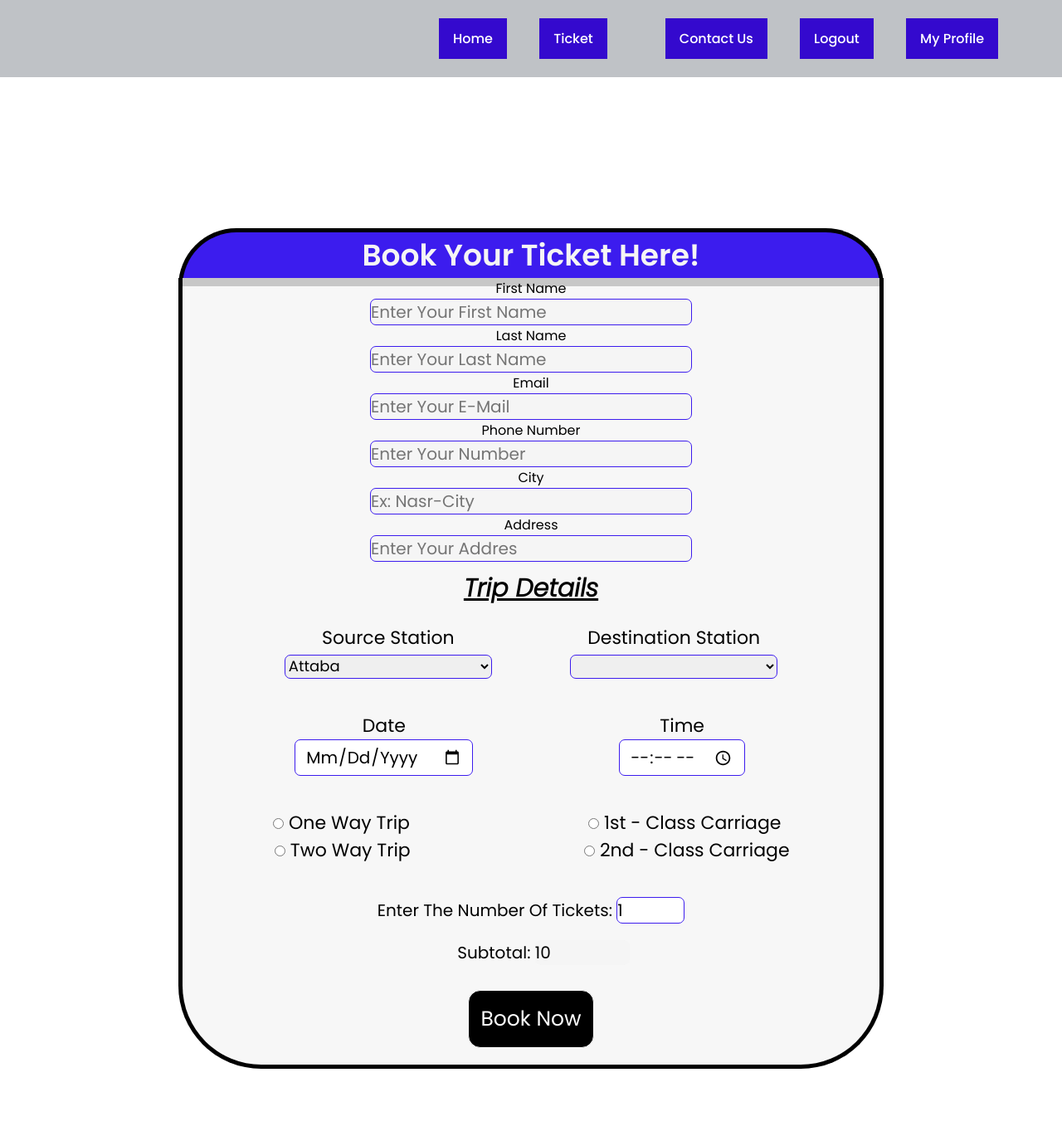
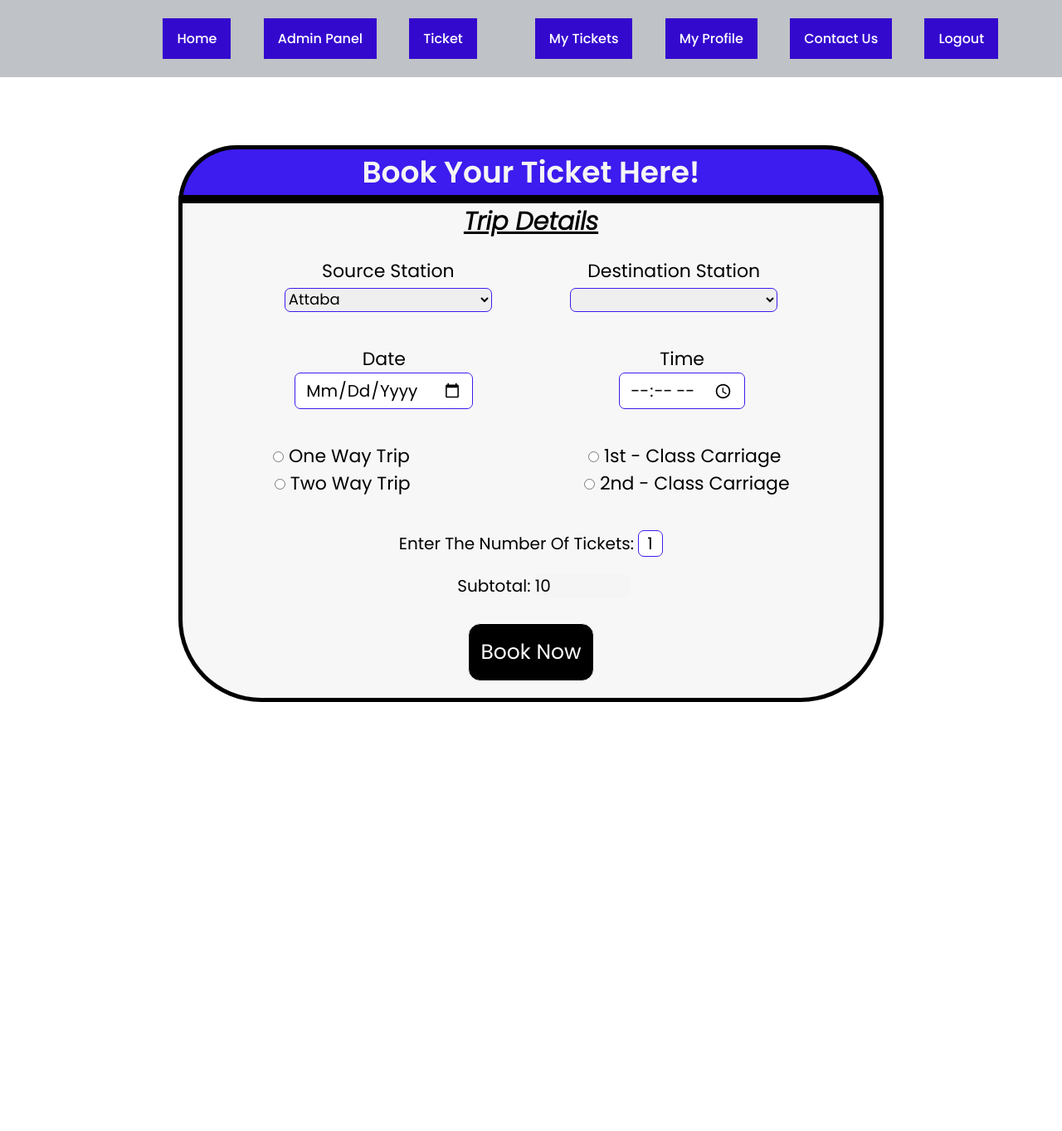
Before and after one commit to nouka01/TrainTicketingSystem, a PHP site: page /book-a-ticket.php in a window 1280 px wide. Shown: the whole page at 83% size. After the commit the page ends 846 px from the top, so only its background shows below. Run offline with PHP 8.4, Linux system fonts and the light colour scheme; a user stored in the database is signed in; data comes from the database, SQL or seed files in the repository.

Commit message:
Further modifications

```diff
--- a/admin-panel/all-tickets.php
+++ b/all-tickets.php
@@ -5,9 +5,12 @@
     <meta charset="UTF-8">
     <meta http-equiv="X-UA-Compatible" content="IE=edge">
     <meta name="viewport" content="width=device-width, initial-scale=1.0">
-    <link rel="stylesheet" href="admin-panel.css">
+    <link rel="stylesheet" href="CSS/admin-panel.css">
     <title>Document</title>
 </head>
+
+<?php session_start();
+    include 'navbar.php';?>
 
 <body>
     <div class="sidenav">
--- a/book-a-ticket.php
+++ b/book-a-ticket.php
@@ -5,8 +5,47 @@
 <head>
     <meta charset="UTF-8">
     <meta name="viewport" content="width=device-width, initial-scale=1.0">
-    <title>Document</title>
+    <title>Book a ticket form</title>
     <link rel="stylesheet" href="css/book-ticket-stylesheet.css">
+
+    <script>
+    var today=new Date();
+    var todayDate=today.getFullYear()+'-'+(today.getMonth()+1)+'-'+today.getDate();
+
+    function validateform(){
+    var date=document.bookticket.date.value;
+    var time=document.bookticket.time.value;
+    var way=document.bookticket.way.value;
+    var cariage=document.bookticket.cariage.value;
+    var ticketCount=document.bookticket.ticketCount.value;
+
+    if (date==null || date==""){
+        alert("Date can't be blank.");
+    return false;
+    }
+    else if(date<=todayDate){
+        alert("Date can't be in the past.");
+    return false;
+    }
+    else if(time==null || time==""){
+        alert("Time can't be blank.");
+    return false;
+    }
+    else if(way==null || way==""){
+        alert("Choose wether The trip is one way or two way.");
+    return false;
+
+    }
+    else if(cariage==null || cariage==""){
+        alert("Choose a Class cariage option.");
+    return false;
+    }
+    else if(ticketCount<=0 || ticketCount>30){
+        alert("Choose sufficient number of tickets.");
+    return false;
+    }
+    }
+</script>
 
 
 </head>
@@ -26,59 +65,8 @@
         <h1><b>Book your ticket here!</b></h1>
     </div>
 
-    <form action = "" method="post">
+    <form name="bookticket" action = "" method="post"  onsubmit="return validateform()" >
         <div class="user-input">
-
-            <div class="User-name">
-                <div class="fn">
-                    <label for="fn">First Name</label>
-                    <br>
-                    <input type="text" name="firstName" id="fn"  disabled autofocus placeholder="Enter your First name "
-                        maxlength="20">
-                </div>
-
-                <div class="ln">
-                    <label for="ln">Last Name</label>
-                    <br>
-                    <input type="text" name="lastName" id="ln"  disabled placeholder="Enter your Last name"
-                        maxlength="20">
-                </div>
-
-            </div>
-
-            <div class="Email-and-phoneNumber">
-                <div class="email">
-                    <label for="mail">Email</label>
-                    <br>
-                    <input type="email" name="email" id="mail" disabled  placeholder="Enter your E-mail" maxlength="40">
-                </div>
-
-                <div class="number">
-                    <label for="pn"> Phone Number</label>
-                    <br>
-                    <input type="number" name="pn" id="pn" disabled  placeholder="Enter your number" maxlength="15">
-                </div>
-
-            </div>
-
-            <div class="city-and-address">
-                <div class="city">
-                    <label for="city">City</label>
-                    <br>
-                    <input type="text" name="city" id="city" disabled placeholder="ex: Nasr-city" maxlength="20">
-                </div>
-
-                <div class="address">
-                    <label for="address"> Address</label>
-                    <br>
-                    <input type="text" name="address" id="address" disabled placeholder="Enter your addres"
-                        maxlength="100">
-                </div>
-            </div>
-
-
-            <hr>
-
 
             <div class="radio-buuton-header">
                 <p class="p2"><b>Trip Details</b></p>
@@ -95,7 +83,8 @@
                     <select name="sourceStation" id="source" required>
 
                         <optgroup label="Source Stations">
-                        <?php   $sourceStationsSQL = "SELECT source FROM stations";
+                        <?php
+                         $sourceStationsSQL = "SELECT source FROM stations";
                         $result = $conn->query($sourceStationsSQL);
 
                         while($row = $result->fetch_assoc()){
@@ -118,7 +107,8 @@
 
 
                         <optgroup label="Destination Stations">
-                        <?php   $destinationStationsSQL = "SELECT destination FROM stations";
+                        <?php
+                        $destinationStationsSQL = "SELECT destination FROM stations";
                         $result = $conn->query($destinationStationsSQL);
 
                         while($row = $result->fetch_assoc()){
@@ -136,32 +126,32 @@
                 <div class="date">
                     <label for="date">Date</label>
                     <br>
-                    <input type="date" id="date" name = 'date' required>
+                    <input type="date" id="date" name = 'date'>
                 </div>
 
                 <div class="time">
                     <label for="time">Time</label>
                     <br>
-                    <input type="time"  id="time" name = 'time' required>
+                    <input type="time"  id="time" name = 'time'>
                 </div>
             </div>
 
             <div class="oneWay-twoWay">
-                <input id="oneWay" type="radio" value="One Way" name="way" required>
+                <input id="oneWay" type="radio" value="One Way" name="way">
                 <label for="oneWay">One way trip</label>
 
                 <br>
 
-                <input id="twoWay" type="radio" value="Two Way" name="way" required>
+                <input id="twoWay" type="radio" value="Two Way" name="way">
                 <label for="twoWay">Two way trip</label>
             </div>
             <div class="firstClass-secondClass">
-                <input id="firstClass" type="radio" value="First Class" name="class" required>
+                <input id="firstClass" type="radio" value="First Class" name="cariage" >
                 <label for="firstClass">1st - Class Carriage</label>
 
                 <br>
 
-                <input id="secondClass" type="radio" value="Second Class" name="class" required>
+                <input id="secondClass" type="radio" value="Second Class" name="cariage">
                 <label for="secondClass">2nd - Class Carriage</label>
             </div>
 
@@ -169,7 +159,7 @@
 
             <div class="no-of-tickets">
                 <label for="noTickets">Enter the number of tickets: </label>
-                <input id="noTickets" type="number" name = 'ticketCount' max="20" min="1" step="1" value="1">
+                <input id="noTickets" type="number" name = 'ticketCount' value="1">
             </div>
 
             <div class="ticket-price">
@@ -184,12 +174,9 @@
 
                 <!-- <input type="reset" value="Reset" id="reset"> -->
             </div>
+        </div>
+    </form>
 
-
-        </div>
-
-
-    </form>
     <br>
     <br>
     <br>
@@ -226,15 +213,10 @@
 
         $sql = mysqli_query($conn,$query);
             if($sql){
-                echo "Ticket Booked Succesfully!";
                 echo "<script>alert('Ticket booked successfully!');</script>";
             }
         else
             echo "Ticket not booked!, check for errors";
-
-
-
-
 
     }
 
--- a/css/book-ticket-stylesheet.css
+++ b/css/book-ticket-stylesheet.css
@@ -1,5 +1,5 @@
 body {
-    margin-top: 50px;
+    margin-top: -50px;
     text-align: center;
     font-family: 'Poppins', sans-serif;
 
@@ -69,6 +69,11 @@ input {
     border: 1.5px rgb(60, 28, 238) solid;
     border-radius: 7px;
 
+}
+
+.no-of-tickets input {
+    padding-left: 10px;
+    width: 30px;
 }
 
 select {
--- a/login.php
+++ b/login.php
@@ -94,7 +94,7 @@ session_start();
           $_SESSION['user_phone'] = $row['user_phone'];
 
           echo "Hello Admin, " . $row['user_name'];
-          header("Location: admin-panel/admin-panel.php");
+          header("Location: admin-panel.php");
         }
         else{
             echo "Login unsuccessful, please enter valid credentials";
--- a/navbar.php
+++ b/navbar.php
@@ -36,10 +36,12 @@
       if (isset($_SESSION['user_id'])):
     ?>
       <li> <a href="index.php">Home</li></a>
+      <li> <a href="admin-panel.php">Admin Panel</li></a>
       <li><a href="book-a-ticket.php">Ticket</a><li>
-      <li><a href="cu.php">Contact us</a></li>
+        <li> <a href="train-ticket.php">My Tickets</li></a>
+        <li> <a href="profile.php">My Profile</li></a>
+        <li><a href="cu.php">Contact us</a></li>
       <li> <a href="logout.php">Logout</li></a>
-      <li> <a href="profile.php">My Profile</li></a>
       <?php endif;?>
 
 
--- a/admin-panel/train-stations.php
+++ b/train-stations.php
@@ -5,9 +5,13 @@
     <meta charset="UTF-8">
     <meta http-equiv="X-UA-Compatible" content="IE=edge">
     <meta name="viewport" content="width=device-width, initial-scale=1.0">
-    <link rel="stylesheet" href="admin-panel.css">
+    <link rel="stylesheet" href="CSS/admin-panel.css">
     <title>Document</title>
 </head>
+
+
+<?php session_start();
+    include 'navbar.php';?>
 
 
 <body>
```
Also changed, not shown: admin-panel.php (renamed from admin-panel/admin-panel.php, +5 -2 lines), css/admin-panel.css (renamed from admin-panel/admin-panel.css, +4 -3 lines), css/train-ticket-stylesheet.css (renamed from train-ticket/train-ticket-stylesheet.css, +14 -4 lines), profile.php (+40 -2 lines), train-ticket.php (renamed from train-ticket/train-ticket.php, +9 -2 lines).
